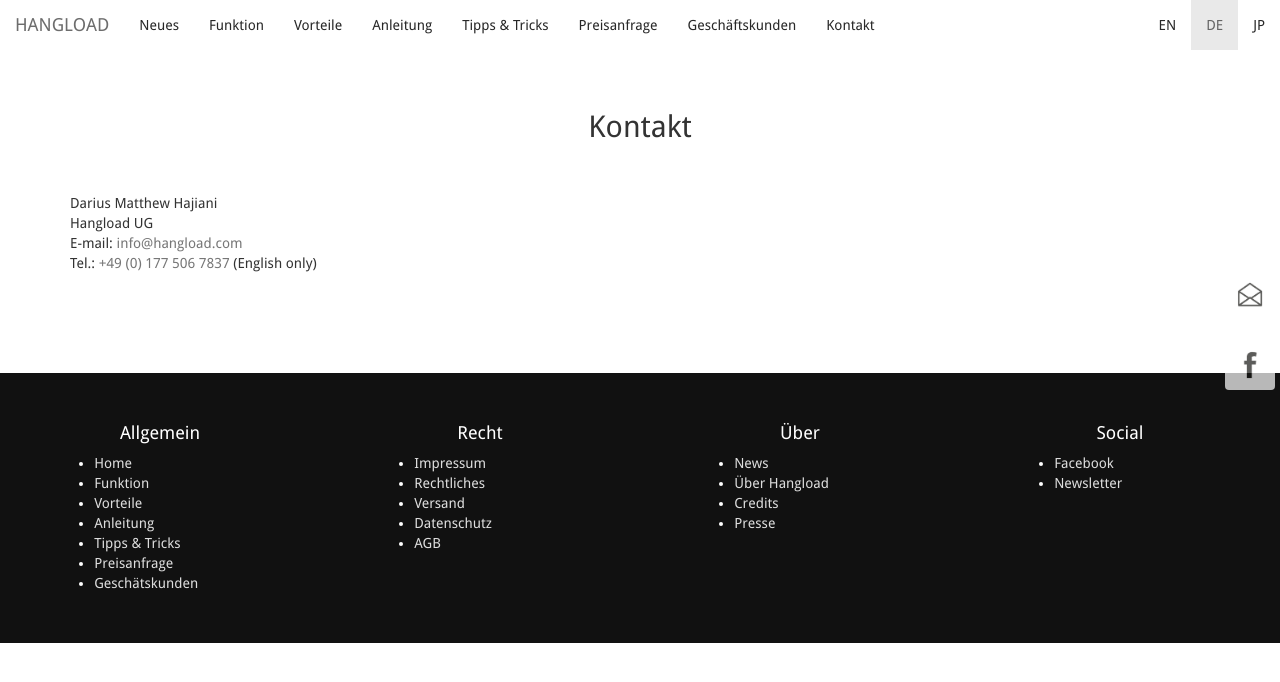
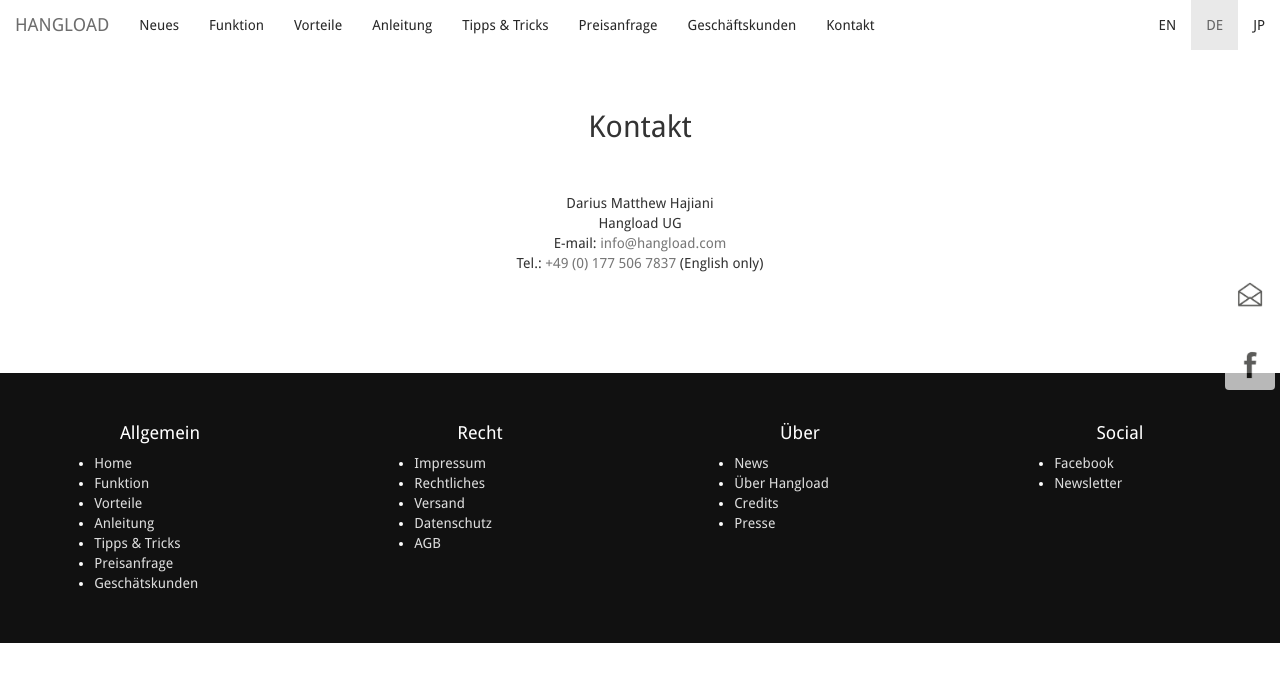
Before and after one commit to bodokaiser/hangload.com, a Jekyll site: the page built from de/contact.html, in a window 1280 px wide. Shown: the top 682 px of the page. Built offline with Jekyll 4.4.1, drawn with Linux system fonts in a browser that asks for light colours; nearby versions of some CDN libraries; library files that are not in the unit come from our copies; Markdown is read by kramdown in place of the engine named in the settings.

Commit message:
Update contact.html

```diff
--- a/de/contact.html
+++ b/de/contact.html
@@ -13,7 +13,7 @@
         <h2 class="text-center">Kontakt</h2>
         <br>
         <br>
-        <p class="center">
+        <p class="text-center">
         Darius Matthew Hajiani<br>
         Hangload UG<br>
         E-mail: <a href="mailto:info@hangload.com">info@hangload.com</a><br>
```
